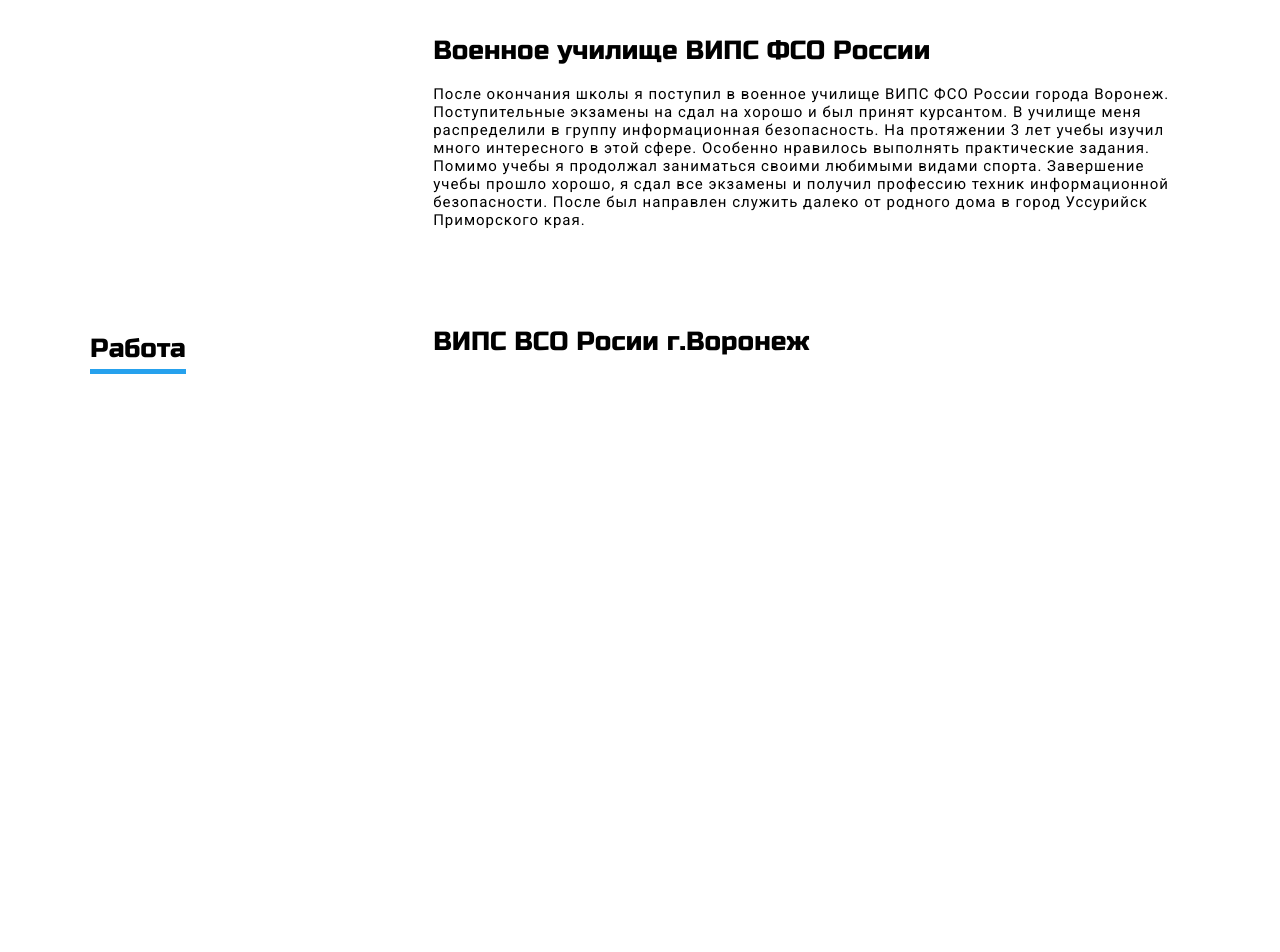
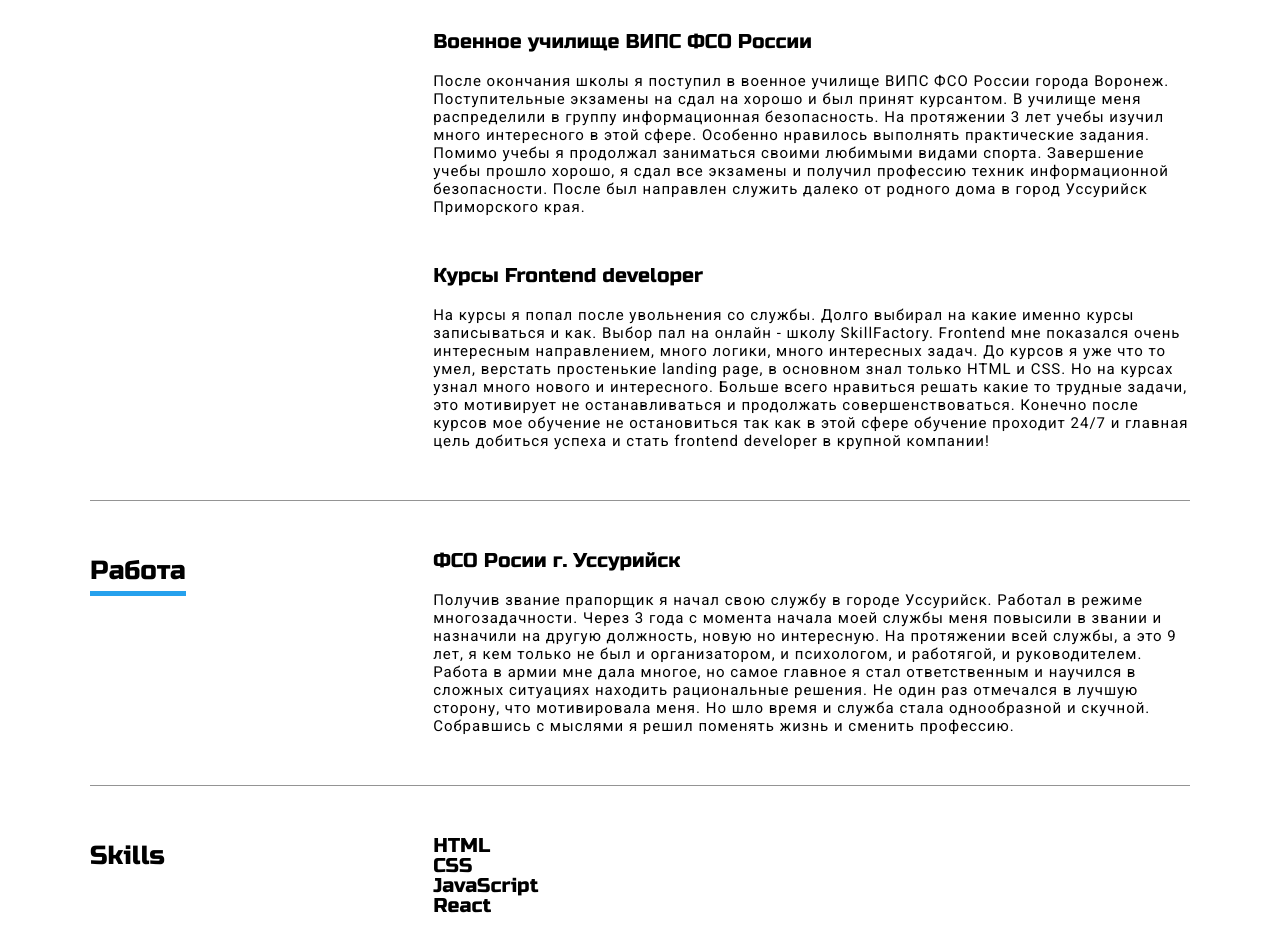
Before and after one commit to ArtemKorovkin/Portfolio, a React (Create React App) app: page / in a window 1280 px wide. Shown: the part 1816-2768 px from the top of the page. Before the commit the page ends 2191 px from the top, so only its background shows below. Built offline with nearby package versions, Linux system fonts and the light colour scheme.

Commit message:
Work on section resume skills

```diff
--- a/src/components/Header/Body/Body.jsx
+++ b/src/components/Header/Body/Body.jsx
@@ -8,7 +8,7 @@
       <div className={s.body}>
         <h1 className={s.title}>Я Коровкин Артем.</h1>
         <p className={s.text}>
-          Я - ученик IT школы. Прохожу курсы на позицию frontend developer. Очень увлекся этой специальностью, особенно интересна разработка на React. На учебу стараюсь выделять все свободное время. Изучаю много новой информации, но я знаю, что все старания не зря и я буду полезен людям!
+          Я - ученик IT школы. Прохожу курсы на позицию <span>frontend developer.</span> Очень увлекся этой специальностью, особенно интересна разработка на React. На учебу стараюсь выделять все свободное время. Изучаю много новой информации, но я знаю, что все старания не зря и <span>я буду полезен людям!</span>
         </p>
         <Social/>
       </div>
--- a/src/components/Header/Body/body.module.scss
+++ b/src/components/Header/Body/body.module.scss
@@ -24,6 +24,9 @@
     align-self: center;
     text-align: center;
     margin-bottom: 30px;
+    span{
+      font-weight: 900;
+    }
     &:after{
       content: '';
       display: block;
--- a/src/components/Main/Info/Resume/Education/Education.jsx
+++ b/src/components/Main/Info/Resume/Education/Education.jsx
@@ -20,6 +20,12 @@
             <p className={style.text}>
               После окончания школы я поступил в военное училище ВИПС ФСО России города Воронеж. Поступительные  экзамены на сдал на хорошо и был принят курсантом. В училище меня распределили в группу информационная безопасность. На протяжении 3 лет учебы изучил много интересного в этой сфере. Особенно нравилось выполнять практические задания. Помимо учебы я продолжал заниматься своими любимыми видами спорта. Завершение учебы прошло хорошо, я сдал все экзамены и получил профессию техник информационной безопасности. После был направлен служить далеко от родного дома в город Уссурийск Приморского края.
             </p>
+            <h3 className={style.specialized}>
+              Курсы Frontend developer
+            </h3>
+            <p className={style.text}>
+              На курсы я попал после увольнения со службы. Долго выбирал на какие именно курсы записываться и как. Выбор пал на онлайн - школу SkillFactory. Frontend мне показался очень интересным направлением, много логики, много интересных задач. До курсов я уже что то умел, верстать простенькие landing page, в основном знал только HTML и CSS. Но на курсах узнал много нового и интересного. Больше всего нравиться решать какие то трудные задачи, это мотивирует не останавливаться и продолжать совершенствоваться. Конечно после курсов мое обучение не остановиться так как в этой сфере обучение проходит 24/7 и главная цель добиться успеха и стать frontend developer в крупной компании!
+            </p>
           </div>
         </div>
 
--- a/src/components/Main/Info/Resume/Education/education.module.scss
+++ b/src/components/Main/Info/Resume/Education/education.module.scss
@@ -3,7 +3,8 @@
 }
 .educationInner {
   display: flex;
-  padding: 50px 0;
+  padding: 50px 0 25px 0;
+  border-bottom: 1px solid rgba(43, 43, 43, .5);
   .title {
     font-family: 'Russo One', Arial, Helvetica, sans-serif;
     @include font-size(30px);
@@ -21,14 +22,17 @@
     }
     p{
       margin-bottom: 50px;
+      &:last-child{
+        margin-bottom: 25px;
+      }
     }
     .secondary {
       font-family: 'Russo One', Arial, Helvetica, sans-serif;
-      @include font-size(30px);
+      font-size: 20px;
     }
     .specialized {
       font-family: 'Russo One', Arial, Helvetica, sans-serif;
-      @include font-size(30px);
+      font-size: 20px;
     }
     .text{
       line-height: 18px;
--- a/src/components/Main/Info/Resume/Skills/Skill.jsx
+++ b/src/components/Main/Info/Resume/Skills/Skill.jsx
@@ -3,7 +3,23 @@
 
 const Skills  = (props) => {
   return (
-    <div className={style.skills}></div>
+    <div className={style.skills}>
+      <div className={style.title}>
+        Skills
+      </div>
+      <div className={style.demonstration}>
+        <p className={style.text}>
+
+        </p>
+        <span className={style.html}>HTML</span>
+        <div></div>
+        <span className={style.css}>CSS</span>
+        <div></div>
+        <span className={style.javaScript}>JavaScript</span>
+        <div></div>
+        <span className={style.react}>React</span>
+      </div>
+    </div>
   )
 }
 
--- a/src/components/Main/Info/Resume/Skills/skill.module.scss
+++ b/src/components/Main/Info/Resume/Skills/skill.module.scss
@@ -1 +1,28 @@
-.skills{}
+@import '../../../../../Styles/RFS';
+
+.skills{
+  display: flex;
+  padding: 50px 0;
+  .title{
+    display: inline-block;
+    font-family: 'Russo One', Arial, Helvetica, sans-serif;
+    @include font-size(30px);
+    line-height: 40px;
+    flex: 0 1 34%;
+  }
+  .demonstration{
+    flex: 0 1 75%;
+    p{
+      line-height: 18px;
+      letter-spacing: 1px;
+    }
+    span{
+      font-family: 'Russo One', Arial, Helvetica, sans-serif;
+      font-size: 20px;
+    }
+  }
+}
+.html{}
+.css{}
+.javaScript{}
+.react{}
--- a/src/components/Main/Info/Resume/Work/Work.jsx
+++ b/src/components/Main/Info/Resume/Work/Work.jsx
@@ -9,10 +9,10 @@
       </div>
       <div className={style.text}>
         <h3>
-          ВИПС ВСО Росии г.Воронеж
+          ФСО Росии г. Уссурийск
         </h3>
         <p>
-
+          Получив звание прапорщик я начал свою службу в городе Уссурийск. Работал в режиме многозадачности. Через 3 года с момента начала моей службы меня повысили  в звании и назначили на другую должность, новую но интересную. На протяжении всей службы, а это 9 лет, я кем только не был и организатором, и психологом, и работягой, и руководителем. Работа в армии мне дала многое, но самое главное я стал ответственным и научился в сложных ситуациях находить рациональные решения. Не один раз отмечался в лучшую сторону, что мотивировала меня. Но шло время и служба стала однообразной и скучной. Собравшись с мыслями я решил поменять жизнь и сменить профессию.
         </p>
       </div>
     </div>
--- a/src/components/Main/Info/Resume/Work/work.module.scss
+++ b/src/components/Main/Info/Resume/Work/work.module.scss
@@ -1,6 +1,8 @@
 @import '../../../../../Styles/RFS';
 .work{
   display: flex;
+  padding: 50px 0 50px 0;
+  border-bottom: 1px solid rgba(43, 43, 43, .5);
   .title{
     display: inline-block;
     font-family: 'Russo One', Arial, Helvetica, sans-serif;
@@ -16,8 +18,12 @@
     flex: 0 1 75%;
     h3{
       font-family: 'Russo One', Arial, Helvetica, sans-serif;
-      @include font-size(30px);
+      font-size: 20px;
       margin-bottom: 20px;
+    }
+    p{
+      line-height: 18px;
+      letter-spacing: 1px;
     }
   }
 }
```
